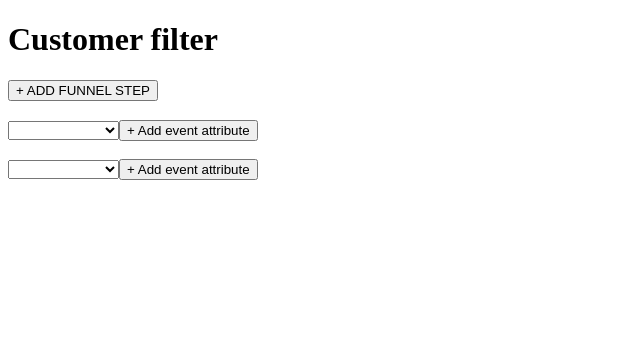
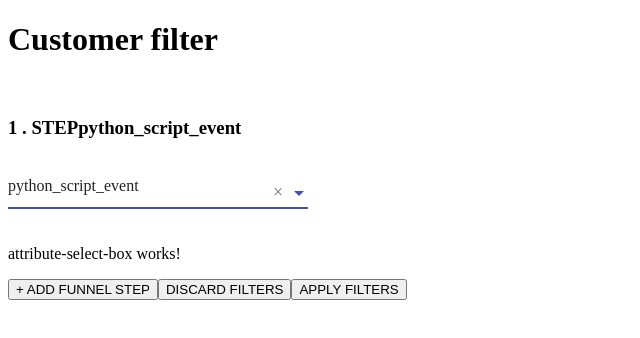
Before and after one commit to bosanskamariana/exponea-assignment, an Angular app: page / in a window 1280 px wide. Both pictures are taken after a click on the button "+ ADD FUNNEL STEP". Shown: the top 338 px of the page, without its empty margins (0-640 px from the left). Built offline with nearby package versions, Linux system fonts and the light colour scheme.

Commit message:
create basic step/event level and custom selectbox

```diff
--- a/package.json
+++ b/package.json
@@ -19,6 +19,7 @@
     "@angular/platform-browser": "~8.0.1",
     "@angular/platform-browser-dynamic": "~8.0.1",
     "@angular/router": "~8.0.1",
+    "@ng-select/ng-select": "^2.20.0",
     "rxjs": "~6.4.0",
     "tslib": "^1.9.0",
     "zone.js": "~0.9.1"
@@ -28,9 +29,9 @@
     "@angular/cli": "~8.0.3",
     "@angular/compiler-cli": "~8.0.1",
     "@angular/language-service": "~8.0.1",
-    "@types/node": "~8.9.4",
     "@types/jasmine": "~3.3.8",
     "@types/jasminewd2": "~2.0.3",
+    "@types/node": "~8.9.4",
     "codelyzer": "^5.0.0",
     "jasmine-core": "~3.4.0",
     "jasmine-spec-reporter": "~4.2.1",
--- a/src/app/app.component.html
+++ b/src/app/app.component.html
@@ -1,6 +1,12 @@
 <h1>Customer filter</h1>
+<br />
+<div class="filterBox">
+  <app-event-select-box
+    *ngFor="let event of filter.events; let i = index"
+    [event]="event"
+    [counter]="i + 1"
+  ></app-event-select-box>
+</div>
 <button (click)="addFunnelStep()">+ ADD FUNNEL STEP</button>
-<br />
-<div>
-  <app-event-select-box></app-event-select-box>
-</div>
+<button (click)="discardFilter()">DISCARD FILTERS</button>
+<button (click)="applyFilter()">APPLY FILTERS</button>
--- a/src/app/app.component.scss
+++ b/src/app/app.component.scss
@@ -0,0 +1,4 @@
+.eventBox {
+  max-width: 600px;
+  background-color: red;
+}
--- a/src/app/app.component.ts
+++ b/src/app/app.component.ts
@@ -1,5 +1,9 @@
-import { Component, ViewContainerRef, ViewChildren, QueryList, ComponentFactory, ComponentFactoryResolver } from '@angular/core';
-import { EventSelectBoxComponent } from './event-select-box/event-select-box.component'
+import { Component, } from '@angular/core';
+import { CustomFilterService } from './custom-filter.service';
+import { FilterEvent } from './data-model/types';
+import { generateID } from './helpers/id-generator';
+import events from './data-model/events';
+
 
 @Component({
   selector: 'app-root',
@@ -7,18 +11,36 @@ import { EventSelectBoxComponent } from './event-select-box/event-select-box.com
   styleUrls: ['./app.component.scss']
 })
 export class AppComponent {
-  @ViewChildren(EventSelectBoxComponent) events: QueryList<EventSelectBoxComponent>;
-  eventComponentFactory: ComponentFactory<EventSelectBoxComponent>;
-
-  constructor(public viewContainerRef: ViewContainerRef, private componentFactoryResolver: ComponentFactoryResolver) { }
+  constructor(private filter: CustomFilterService) { }
 
   ngOnInit() {
-    this.eventComponentFactory = this.componentFactoryResolver.resolveComponentFactory(EventSelectBoxComponent);
+    // todo load init filter
   }
 
-  title = 'Custom filters';
+  removeFunnelStep(id: string) {
+    this.filter.removeEvent(id);
+  }
 
-  addFunnelStep() {
-    this.viewContainerRef.createComponent(this.eventComponentFactory);
+  addFunnelStep(name: string = events[0]) {
+    this.filter.addEvent({
+      attributes: [],
+      name,
+      id: generateID()
+    });
+  }
+
+  cloneFunnelStep(event: FilterEvent) {
+    this.filter.addEvent({
+      ...event,
+      id: generateID()
+    });
+  }
+
+  applyFilter() {
+    console.log(this.filter);
+  }
+
+  discardFilter() {
+    this.filter.events = [];
   }
 }
--- a/src/app/attribute-select-box/attribute-select-box.component.ts
+++ b/src/app/attribute-select-box/attribute-select-box.component.ts
@@ -1,4 +1,6 @@
-import { Component, OnInit } from '@angular/core';
+import { Component, OnInit, Input } from '@angular/core';
+import { Attribute } from '../data-model/types';
+
 
 @Component({
   selector: 'app-attribute-select-box',
@@ -8,6 +10,7 @@ import { Component, OnInit } from '@angular/core';
 export class AttributeSelectBoxComponent implements OnInit {
 
   constructor() { }
+  @Input() attribute: Attribute;
 
   ngOnInit() {
   }
--- /dev/null
+++ b/src/app/custom-filter.service.ts
@@ -0,0 +1,22 @@
+import { Injectable } from '@angular/core';
+import { FilterEvent } from './data-model/types';
+@Injectable({
+  providedIn: 'root'
+})
+export class CustomFilterService {
+
+  constructor() { }
+
+  events: FilterEvent[] = [];
+
+  addEvent(event: FilterEvent) {
+   this.events.push(event);
+  }
+
+  removeEvent(eventId: string) {
+    this.events = this.events.filter(({ id }) => {
+      return eventId !== id;
+    });
+  }
+
+}
--- a/src/app/event-select-box/event-select-box.component.html
+++ b/src/app/event-select-box/event-select-box.component.html
@@ -1,7 +1,21 @@
-<div>
-  <h3>{{ selectedEvent }}</h3>
-  <select [(ngModel)]="selectedEvent"
-    ><option *ngFor="let event of events" [value]="event">{{ event }}</option></select
-  >
-  <button (click)="addAttribute()">+ Add event attribute</button>
+<div class="eventBox">
+  <h3>
+    <span class="stepNumber">{{ counter }} . STEP</span
+    ><span class="eventName">{{ selectedEvent }}</span>
+  </h3>
+  <div class="inputBox">
+    <ng-select
+      [items]="eventsList"
+      bindLabel="eventsList"
+      autofocus
+      bindValue="eventsList"
+      (search)="addAttribute()"
+      [(ngModel)]="selectedEvent"
+    >
+    </ng-select>
+    <app-attribute-select-box
+      ngFor="let eventAttribute of event.attributes"
+      [attribute]="epventAttribute"
+    ></app-attribute-select-box>
+  </div>
 </div>
--- a/src/app/event-select-box/event-select-box.component.scss
+++ b/src/app/event-select-box/event-select-box.component.scss
@@ -0,0 +1,3 @@
+.inputBox {
+  max-width: 300px;
+}
--- a/src/app/event-select-box/event-select-box.component.ts
+++ b/src/app/event-select-box/event-select-box.component.ts
@@ -1,4 +1,6 @@
-import { Component, OnInit } from '@angular/core';
+import { Component, OnInit, Input } from '@angular/core';
+import events from './../data-model/events';
+import { FilterEvent, Attribute } from '../data-model/types';
 
 @Component({
   selector: 'app-event-select-box',
@@ -8,18 +10,21 @@ import { Component, OnInit } from '@angular/core';
 export class EventSelectBoxComponent implements OnInit {
 
   constructor() { }
+  eventsList = events;
+  selectedEvent: string;
 
-  events = [
-    'python-script-1',
-    'python-script-2',
-    'python-script-3',
-    'python-script-4',
-  ];
+  @Input() event: FilterEvent;
+  @Input() counter: number;
 
   ngOnInit() {
+    this.selectedEvent = this.eventsList[0];
   }
 
-  addAttribute() {
-    console.log('todo add attribute')
+  addAttribute(attribute: Attribute) {
+    this.event.attributes.push(attribute);
+  }
+
+  removeAttribute(attributeId: string) {
+    this.event.attributes = this.event.attributes.filter(({ id }) => id !== attributeId);
   }
 }
--- a/src/styles.scss
+++ b/src/styles.scss
@@ -1 +1,2 @@
 /* You can add global styles to this file, and also import other style files */
+@import "@ng-select/ng-select/themes/material.theme.css";
```
Also changed, not shown: src/app/app.module.ts (+4 -4 lines), 2 other files (tests, documents, lock files or other folders).
